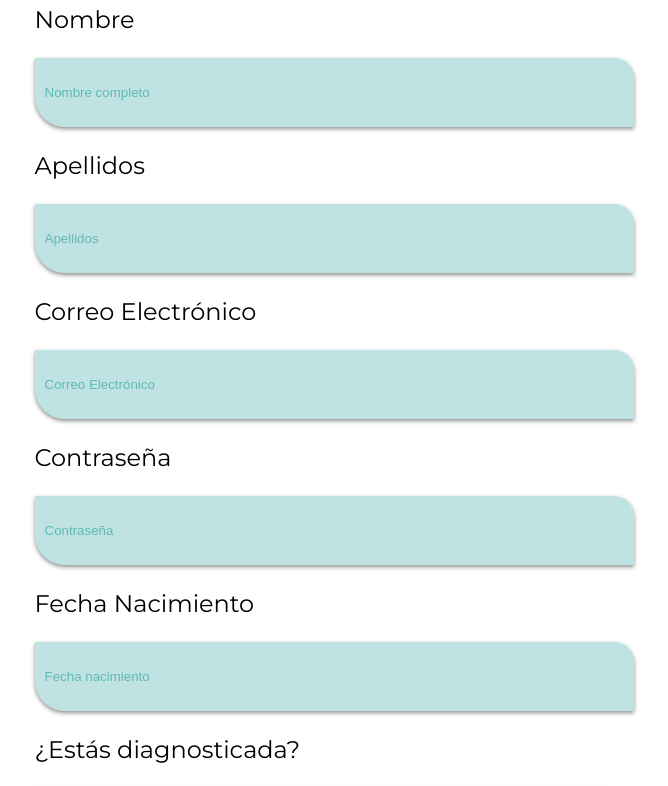
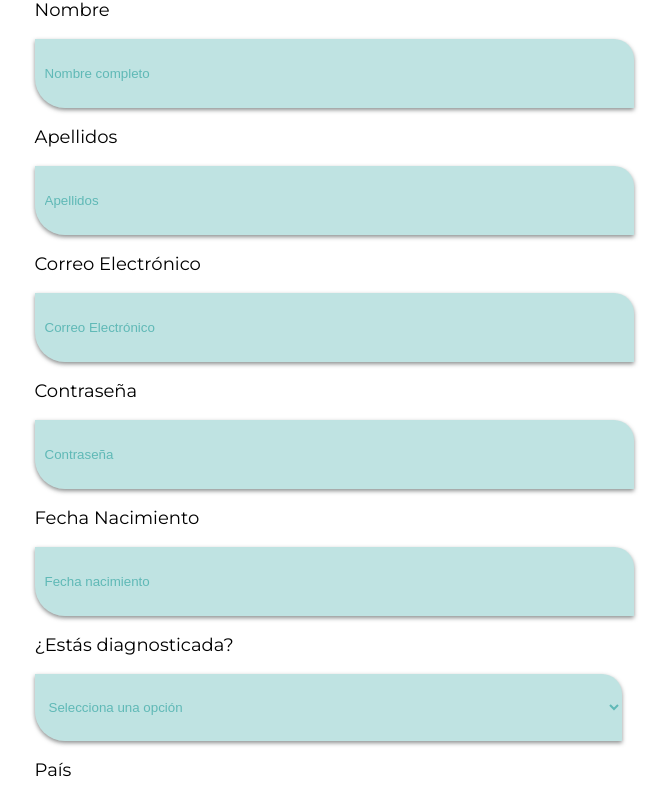
Before and after one commit to angylearns/oviva_care, a React (Vite) app in the folder HolisticFront/: page / in a window 1280 px wide. Shown: the part 300-1086 px from the top of the page, without its empty margins (306-974 px from the left). Built offline with nearby package versions, Linux system fonts and the light colour scheme.

Commit message:
change font-size in register and login

```diff
--- a/HolisticFront/src/components/login/login.css
+++ b/HolisticFront/src/components/login/login.css
@@ -49,17 +49,18 @@ input::placeholder {
     border: none;
     margin-top: 48px;
     color: rgba(0, 0, 0, 0.50);
+    font-size: 18px;
 }
 
 .text-user {
-    font-size: 24px;
+    font-size: 18px;
     margin-right: 80%;
 
 
 }
 
 .text-password {
-    font-size: 24px;
+    font-size: 18px;
     margin-right: 75%;
 
 }
--- a/HolisticFront/src/components/register/register.css
+++ b/HolisticFront/src/components/register/register.css
@@ -47,37 +47,37 @@
 }
 
 .text-regname {
-    font-size: 24px;
+    font-size: 18px;
     margin-right: 70%;
 }
 
 .text-regbirthdate {
-    font-size: 24px;
+    font-size: 18px;
     margin-right: 56%;
 }
 
 .text-regemail {
-    font-size: 24px;
+    font-size: 18px;
     margin-right: 55%;
 }
 
 .text-regdiagnose {
-    font-size: 24px;
+    font-size: 18px;
     margin-right: 53%;
 }
 
 .text-reglastname {
-    font-size: 24px;
+    font-size: 18px;
     margin-right: 70%;
 }
 
 .text-regcountry {
-    font-size: 24px;
+    font-size: 18px;
     margin-right: 78%;
 }
 
 .text-regpassword {
-    font-size: 24px;
+    font-size: 18px;
     margin-right: 68%;
 }
 
@@ -93,7 +93,7 @@ input::placeholder {
 }
 
 .gologin-button {
-    font-size: 24px;
+    font-size: 18px;
     background-color: transparent;
     border: none;
     margin-top: 48px;
```
